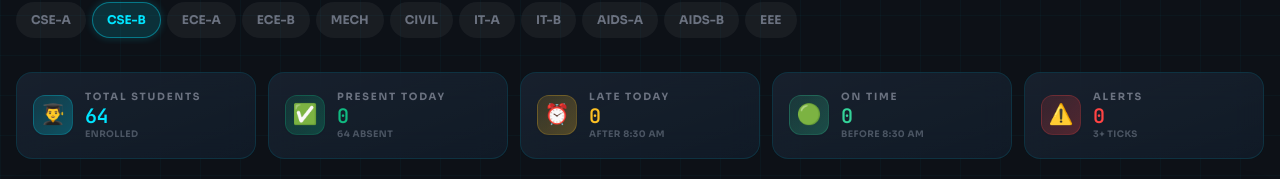
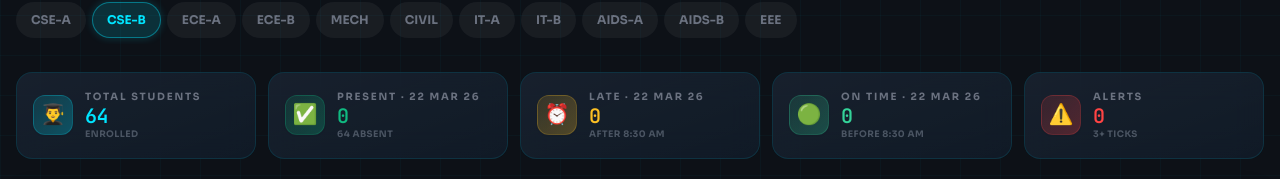
Before and after one commit to shyam-dot/AttendX, a React (Vite) app: page / in a window 1280 px wide. Shown: the part 145-324 px from the top of the page. Built offline with nearby package versions, Linux system fonts and the light colour scheme.

Commit message:
fix: Next button auto-creates next calendar day correctly; stats bar per selected date; dynamic browser title per class + date

```diff
--- a/index.html
+++ b/index.html
@@ -5,7 +5,7 @@
     <link rel="icon" type="image/svg+xml" href="/vite.svg" />
     <meta name="viewport" content="width=device-width, initial-scale=1.0" />
     <meta name="description" content="AttendX — College Late & Attendance Tracker for CSE-B Department. Track student attendance, late check-ins, and send fine notices." />
-    <title>AttendX — CSE-B Attendance Tracker</title>
+    <title>AttendX — Attendance Tracker</title>
     <link rel="preconnect" href="https://fonts.googleapis.com" />
     <link rel="preconnect" href="https://fonts.gstatic.com" crossorigin />
     <link href="https://fonts.googleapis.com/css2?family=JetBrains+Mono:wght@400;500;600&family=Sora:wght@300;400;500;600;700;800&display=swap" rel="stylesheet" />
--- a/src/App.jsx
+++ b/src/App.jsx
@@ -174,20 +174,20 @@ export default function App() {
   }, [dates, showNotif]);
 
   const removeDate = useCallback((date) => {
-    setDates(prev => {
-      const next = prev.filter(d => d !== date);
-      // If we removed the currently selected date, switch to today or first available
-      setSelectedDate(cur => {
-        if (cur !== date) return cur;
-        const today = getTodayIST();
-        return next.includes(today) ? today : (next[0] || today);
-      });
-      return next;
+    // Determine the new selected date before removing
+    const today = getTodayIST();
+    setDates(prev => prev.filter(d => d !== date));
+    setSelectedDate(cur => {
+      if (cur !== date) return cur;
+      // The removed date was selected — fallback to today or first remaining
+      // We look at the current dates array minus the removed one
+      const remaining = dates.filter(d => d !== date);
+      return remaining.includes(today) ? today : (remaining[0] || today);
     });
     const suffix = `_${date}`;
     setCheckIns(prev => { const u = { ...prev }; Object.keys(u).forEach(k => { if (k.endsWith(suffix)) delete u[k]; }); return u; });
     setTicks(prev => { const u = { ...prev }; Object.keys(u).forEach(k => { if (k.endsWith(suffix)) delete u[k]; }); return u; });
-  }, []);
+  }, [dates]);
 
   /** Navigate to previous date (disabled at first) */
   const navPrev = useCallback(() => {
@@ -200,25 +200,25 @@ export default function App() {
 
   /**
    * Navigate to next date.
-   * If already at the last date, auto-creates the next calendar day
-   * and jumps to it — so Next → is never a dead end.
+   * If already at the last date, auto-creates the next calendar day.
+   * NOTE: All state calls MUST be at the top level — never inside another
+   * state updater callback (React ignores side-effects inside updaters).
    */
   const goNext = useCallback(() => {
-    setSelectedDate(cur => {
-      const idx = dates.indexOf(cur);
-      // Not at the end — just move forward
-      if (idx >= 0 && idx < dates.length - 1) {
-        return dates[idx + 1];
-      }
-      // At the end (or not found) — create next calendar day
-      const next = getNextDay(cur);
+    const idx = dates.indexOf(selectedDate);
+    if (idx >= 0 && idx < dates.length - 1) {
+      // Just move forward to the existing next date
+      setSelectedDate(dates[idx + 1]);
+    } else {
+      // At the end — auto-create the next calendar day
+      const next = getNextDay(selectedDate);
       if (!dates.includes(next)) {
         setDates(prev => [...prev, next]);
         showNotif(`✅ Added ${next}`);
       }
-      return next;
-    });
-  }, [dates, showNotif]);
+      setSelectedDate(next);
+    }
+  }, [dates, selectedDate, showNotif]);
 
   /** Check-in per student per date. Absent → auto-clears tick. */
   const handleCheckIn = useCallback((studentId, date, checked) => {
@@ -304,14 +304,19 @@ export default function App() {
 
   const todayStr = getTodayIST();
 
-  // Stats always from today's data
-  const totalStudents = studentsData.length;
-  const presentToday  = studentsData.filter(s => !!checkIns[`${s.id}_${todayStr}`]).length;
-  const lateToday     = studentsData.filter(s => { const t = ticks[`${s.id}_${todayStr}`]; return t && t.isLate; }).length;
-  const onTimeToday   = studentsData.filter(s => { const t = ticks[`${s.id}_${todayStr}`]; return !!checkIns[`${s.id}_${todayStr}`] && t && !t.isLate; }).length;
-  const alertCount    = studentsData.filter(s => getLateCount(s.id) >= LATE_ALERT_THRESHOLD).length;
+  // Stats always from the SELECTED date (updates as teacher navigates dates)
+  const totalStudents  = studentsData.length;
+  const presentToday   = studentsData.filter(s => !!checkIns[`${s.id}_${selectedDate}`]).length;
+  const lateToday      = studentsData.filter(s => { const t = ticks[`${s.id}_${selectedDate}`]; return t && t.isLate; }).length;
+  const onTimeToday    = studentsData.filter(s => { const t = ticks[`${s.id}_${selectedDate}`]; return !!checkIns[`${s.id}_${selectedDate}`] && t && !t.isLate; }).length;
+  const alertCount     = studentsData.filter(s => getLateCount(s.id) >= LATE_ALERT_THRESHOLD).length;
 
   const activePrefix = { '1st Year': 'Y1', '2nd Year': 'Y2', '3rd Year': 'Y3', '4th Year': 'Y4' }[activeYear];
+
+  // ── Dynamic document title ────────────────────────────────────────────────
+  useEffect(() => {
+    document.title = `AttendX — ${activeYear} ${activeClass} · ${selectedDate}`;
+  }, [activeYear, activeClass, selectedDate]);
 
   return (
     <div className="min-h-screen relative z-10 w-full overflow-x-hidden pt-4 main-content-area">
@@ -336,6 +341,7 @@ export default function App() {
               lateToday={lateToday}
               onTimeToday={onTimeToday}
               alertCount={alertCount}
+              dateLabel={selectedDate}
             />
 
             {studentsData.length === 0 ? (
--- a/src/components/StatsBar.jsx
+++ b/src/components/StatsBar.jsx
@@ -21,7 +21,8 @@ function StatCard({ icon, label, value, accent, sublabel }) {
   );
 }
 
-export default function StatsBar({ totalStudents, presentToday, lateToday, onTimeToday, alertCount }) {
+export default function StatsBar({ totalStudents, presentToday, lateToday, onTimeToday, alertCount, dateLabel }) {
+  const dl = dateLabel ? dateLabel.toUpperCase() : 'TODAY';
   return (
     <div className="stats-grid">
       <StatCard
@@ -33,21 +34,21 @@ export default function StatsBar({ totalStudents, presentToday, lateToday, onTim
       />
       <StatCard
         icon="✅"
-        label="Present Today"
+        label={`Present · ${dl}`}
         value={presentToday}
         accent="#10b981"
         sublabel={`${totalStudents - presentToday} Absent`}
       />
       <StatCard
         icon="⏰"
-        label="Late Today"
+        label={`Late · ${dl}`}
         value={lateToday}
         accent="#fbbf24"
         sublabel="After 8:30 AM"
       />
       <StatCard
         icon="🟢"
-        label="On Time"
+        label={`On Time · ${dl}`}
         value={onTimeToday}
         accent="#34d399"
         sublabel="Before 8:30 AM"
```
